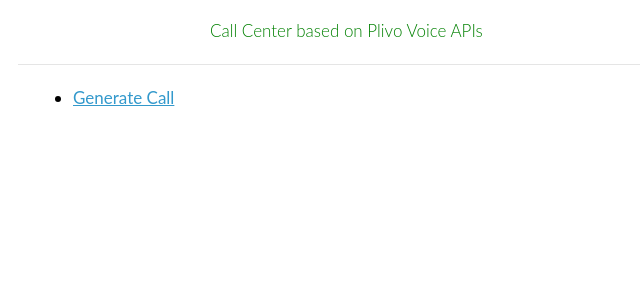
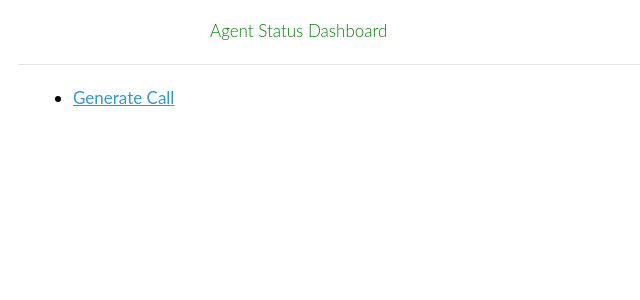
Before and after one commit to arcolife/call-center, a Flask app: page / in a window 1280 px wide. Shown: the top 300 px of the page, without its empty margins (0-640 px from the left). Run offline with Flask 2, Linux system fonts and the light colour scheme.

Commit message:
update index page

```diff
--- a/app/templates/index.html
+++ b/app/templates/index.html
@@ -3,7 +3,7 @@
   <head>
     <meta charset="utf-8">
     <meta http-equiv="X-UA-Compatible" content="chrome=1">
-    <title>Plivo Call Center Demo</title>
+    <title>Call Center Demo</title>
 
     <link rel="stylesheet" href="{{ url_for('static', filename='styles.css') }}">
     <link rel="stylesheet" href="{{ url_for('static', filename='pygment_trac.css') }}">
@@ -12,7 +12,7 @@
   <body>
 
     <div class="wrapper">
-      <p style="color: Green;">Call Center based on Plivo Voice APIs</p>
+      <p style="color: Green;">Agent Status Dashboard</p>
     </div>
     <hr />
 
```
